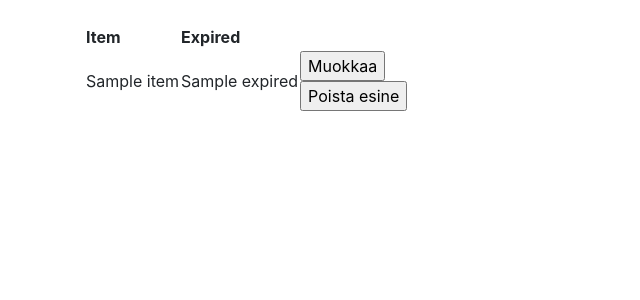
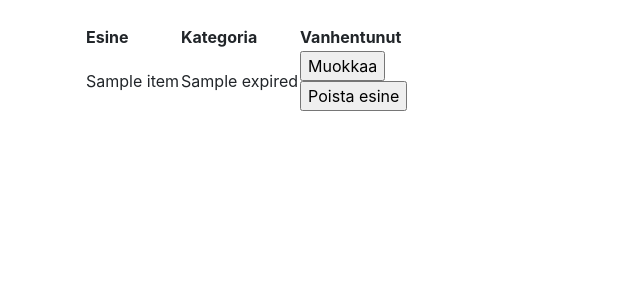
Before and after one commit to nikomn/itemindex, a Flask app: template application/templates/items/list.html in a window 1280 px wide. Shown: the part 56-356 px from the top of the page, without its empty margins (0-640 px from the left). Run offline with Flask 2, Linux system fonts and the light colour scheme; the template is opened without the code that fills it: most values are stand-ins (such as "Sample title", 1, 10 or a date in 2020); some libraries are stand-ins or nearby versions.

Commit message:
Korjattu tietokannan toimintaa

```diff
--- a/application/categories/views.py
+++ b/application/categories/views.py
@@ -48,9 +48,9 @@ def categories_modify(category_id):
     # form.name.value = item.name
     # form.expired.value = item.expired
     # form = ModifyItemForm()
-    if not form.validate():
+    #if not form.validate():
         # return render_template("items/modify.html", form = form, item = Item.query.get(item_id))
-        return render_template("categories/modify.html", form = form, category = category)
+    return render_template("categories/modify.html", form = form, category = category)
     # return render_template("items/modify.html", form = form, item = Item.query.get(item_id))
 
     # i = Item(form.name.data)
--- a/application/items/views.py
+++ b/application/items/views.py
@@ -9,7 +9,7 @@ from flask_login import login_required, current_user
 @login_required
 def items_index():
     # return render_template("items/list.html", items = Item.query.all())
-    return render_template("items/list.html", items = Item.query.filter_by(account_id=current_user.id))
+    return render_template("items/list.html", items = Item.query.filter_by(account_id=current_user.id), categories = Category.query.filter_by(account_id=current_user.id))
 
 @app.route("/items/new/")
 @login_required
@@ -30,28 +30,29 @@ def items_set_done(item_id):
 
     return redirect(url_for("items_index"))
 
-# @app.route("/items/<item_id>/modify", methods=["POST"])
 @app.route("/items/<item_id>/modify", methods=["POST"])
 @login_required
 def items_modify(item_id):
-    # return render_template("items/list.html", items = Item.query.all())
-    # , form = ItemForm()
     item = Item.query.get(item_id)
-    # Item.query.
-    # form = ModifyItemForm()
+    category = Category.query.get(item.item_category)
+
     form = ItemForm()
-    # form.name.value = item.name
-    # form.expired.value = item.expired
-    # form = ModifyItemForm()
+    form.item_category.choices = [(c.id, c.name) for c in Category.query.order_by('name')]
+    form.item_category.data = category.id
+
+
     if not form.validate():
-        # return render_template("items/modify.html", form = form, item = Item.query.get(item_id))
         return render_template("items/modify.html", form = form, item = item)
     # return render_template("items/modify.html", form = form, item = Item.query.get(item_id))
 
     # i = Item(form.name.data)
     item.name = form.name.data
+    item.item_category = form.item_category.data
     item.expired = form.expired.data
     # item.account_id = current_user.id
+    # i.item_category = form.item_category.data
+    # i.expired = form.expired.data
+    # i.account_id = current_user.id
 
     # db.session().add(i)
     db.session().commit()
@@ -76,7 +77,6 @@ def items_delete(item_id):
 @app.route("/items/", methods=["POST"])
 @login_required
 def items_create():
-    # t = Item(request.form.get("name"))
 
     form = ItemForm(request.form)
 
@@ -85,7 +85,7 @@ def items_create():
 
 
     i = Item(form.name.data)
-    i.item_category = [ Category.query.get(form.item_category.data) ]
+    i.item_category = form.item_category.data
     i.expired = form.expired.data
     i.account_id = current_user.id
 
--- a/application/templates/items/list.html
+++ b/application/templates/items/list.html
@@ -3,13 +3,19 @@
 {% block body %}
   <table>
     <tr>
-      <th>Item</th>
-      <th>Expired</th>
-      <th></th>
+      <th>Esine</th>
+      <th>Kategoria</th>
+      <th>Vanhentunut</th>
     </tr>
     {% for item in items %}
     <tr>
       <td>{{ item.name }}</td>
+      <!-- <td>{{ item.item_category }}</td> -->
+      {% for category in categories %}
+        {% if category.id == item.item_category %}
+        <td>{{ category.name }}</td>
+        {% endif %}
+      {% endfor %}
       <td>{{ item.expired }}</td>
       <td colspan="3">
         <form method="POST" action="{{ url_for('items_modify', item_id=item.id) }}">
```
Also changed, not shown: application/templates/items/modify.html (+12 -5 lines).
